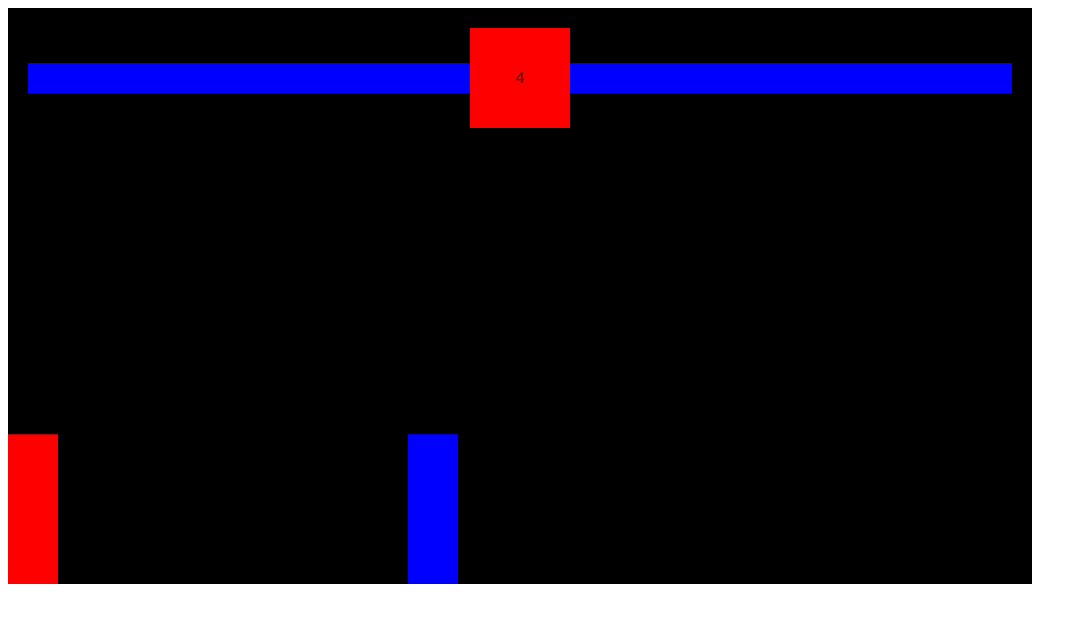
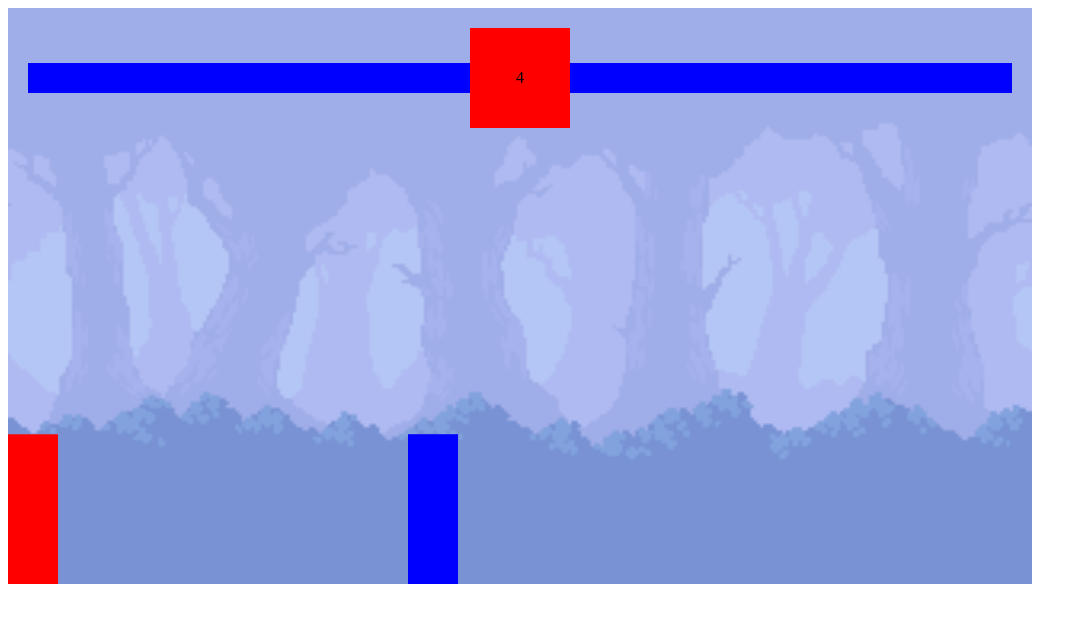
Before and after one commit to Kianajade42/Knockout, a plain HTML site: page index.html in a window 1280 px wide. Shown: the whole page, without its empty margins (0-1087 px from the left). Drawn offline with Linux system fonts and the light colour scheme.

Commit message:
background

```diff
--- a/index.html
+++ b/index.html
@@ -41,6 +41,7 @@
         <div id="displayText" style="position: absolute; color: white; align-items: center; justify-content: center; top: 0; right: 0; bottom:0; left: 0; display: none;"> Tie </div>
 <canvas></canvas>
 </div>
+<script src="js/functions.js"></script>
 <script src="js/classes.js"></script>
 <script src="index.js"></script>
 </body>
--- a/index.js
+++ b/index.js
@@ -6,7 +6,13 @@ canvas.height = 576
 
 c.fillRect(0, 0, canvas.width, canvas.height)
 const gravity = 0.7
-
+const background = new Player({
+    position:{
+        x:0,
+        y:0
+    },
+    imageSrc: './img/background/background_layer_1.png'
+})
   const playerOne = new Character({
     position: {
     x: 0,
@@ -56,42 +62,14 @@ color: 'blue'
     }
 
  }
-function rectangularCollision({rectangle1, rectangle2}){
 
-    return (
-         rectangle1.attackBox.position.x + rectangle1.attackBox.width >= rectangle2.position.x &&
-         rectangle1.attackBox.position.x <= rectangle2.position.x + rectangle2.width &&
-         rectangle1.attackBox.position.y + rectangle1.attackBox.height >= rectangle2.position.y &&
-         rectangle1.attackBox.position.y <= rectangle2.position.y + rectangle2.height
-    )
-}
+decreaseTimer()
 
-function winner({playerOne, playerTwo, timerId}) {
-    clearTimeout(timerId)
-    document.querySelector('#displayText').style.display = 'flex'
-if (playerOne.health === playerTwo.health){
-        document.querySelector('#displayText').innerHTML = 'Tie'
-    } else if (playerOne.health > playerTwo.health){
-        document.querySelector('#displayText').innerHTML = 'Player 1 wins'
-    } else if (playerTwo.health > playerOne.health){
-        document.querySelector('#displayText').innerHTML = 'Player 2 wins'
-}
-}
-let timer = 10
-let timerId
-function decreaseTimer(){
-    timerId = setTimeout(decreaseTimer, 1000)
-    if(timer > 0) {timer --
-    document.querySelector('#timer').innerHTML = timer}
-   if(timer === 0){
-    winner({playerOne, playerTwo, timerId})
-   }
-}
-decreaseTimer()
 function animation(){
 window.requestAnimationFrame(animation)
 c.fillStyle ='black'
 c.fillRect(0,0,canvas.width, canvas.height)
+background.update()
 playerOne.update()
 playerTwo.update()
 
--- a/js/classes.js
+++ b/js/classes.js
@@ -1,12 +1,15 @@
 class Player {
-    constructor({position}) {
+    constructor({position, imageSrc}) {
         this.position = position
         this.width = 50
         this.height = 150
+        this.image = new Image()
+        this.image.src = imageSrc
     }
 
     draw() {
-
+        c.drawImage(this.image, 0, 0, this.image.width,    this.image.height,     // source rectangle
+                   0, 0, canvas.width, canvas.height);
     }
 
     update() {
--- /dev/null
+++ b/js/functions.js
@@ -0,0 +1,31 @@
+function rectangularCollision({rectangle1, rectangle2}){
+
+    return (
+         rectangle1.attackBox.position.x + rectangle1.attackBox.width >= rectangle2.position.x &&
+         rectangle1.attackBox.position.x <= rectangle2.position.x + rectangle2.width &&
+         rectangle1.attackBox.position.y + rectangle1.attackBox.height >= rectangle2.position.y &&
+         rectangle1.attackBox.position.y <= rectangle2.position.y + rectangle2.height
+    )
+}
+
+function winner({playerOne, playerTwo, timerId}) {
+    clearTimeout(timerId)
+    document.querySelector('#displayText').style.display = 'flex'
+if (playerOne.health === playerTwo.health){
+        document.querySelector('#displayText').innerHTML = 'Tie'
+    } else if (playerOne.health > playerTwo.health){
+        document.querySelector('#displayText').innerHTML = 'Player 1 wins'
+    } else if (playerTwo.health > playerOne.health){
+        document.querySelector('#displayText').innerHTML = 'Player 2 wins'
+}
+}
+let timer = 10
+let timerId
+function decreaseTimer(){
+    timerId = setTimeout(decreaseTimer, 1000)
+    if(timer > 0) {timer --
+    document.querySelector('#timer').innerHTML = timer}
+   if(timer === 0){
+    winner({playerOne, playerTwo, timerId})
+   }
+}
```
Also changed, not shown: 1 other file.
